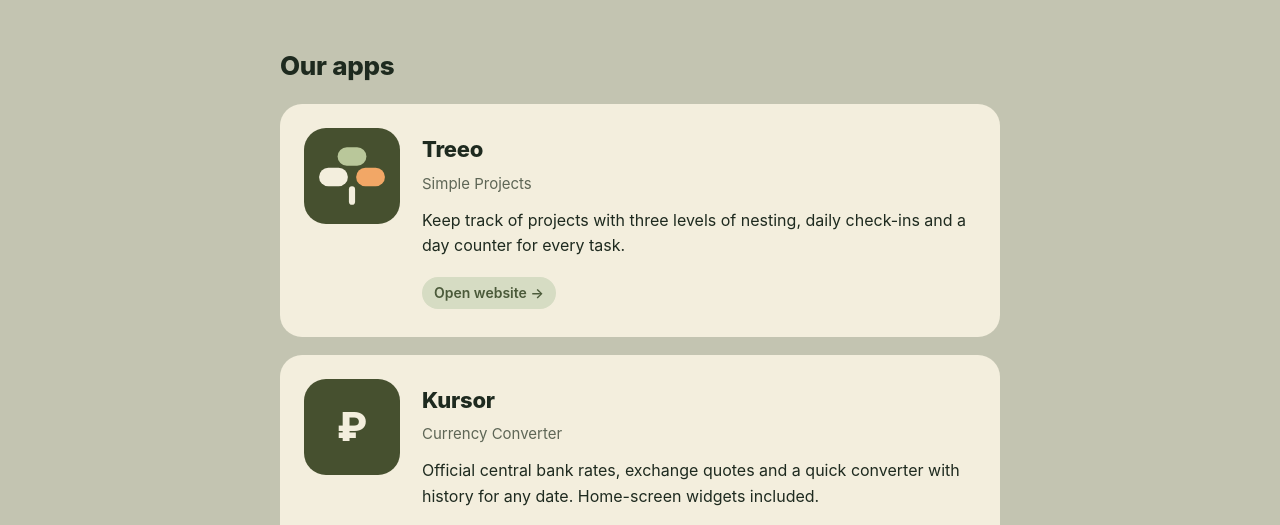
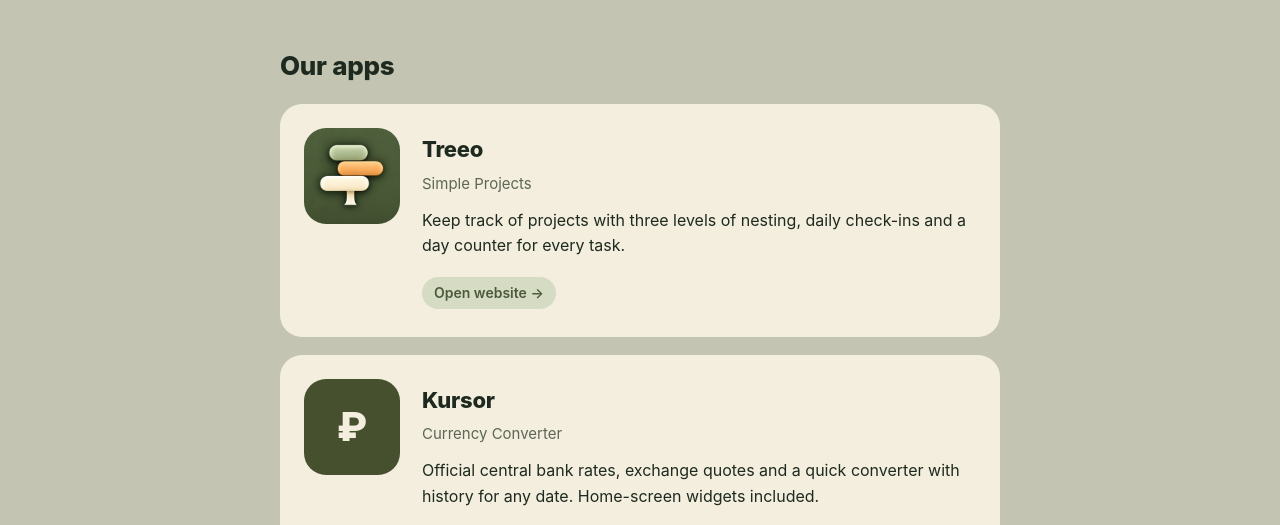
Before and after one commit to almilov/almilov.github.io, a plain HTML site: page index.html in a window 1280 px wide. Shown: the part 265-790 px from the top of the page. Drawn offline with Linux system fonts and the light colour scheme.

Commit message:
Update homepage style and add Treeo icon
Co-Authored-By: Claude Opus 5.5 <noreply@anthropic.com>
Claude-Session: https://claude.ai/code/session_01CL73NTXsqSe3iLHmWrW79g

```diff
--- a/index.html
+++ b/index.html
@@ -56,14 +56,7 @@
   <h2>Our apps</h2>
   <section class="apps">
     <a class="app" href="https://treeo.almilov.com">
-      <div class="icon i-treeo">
-        <svg width="70" height="70" viewBox="3 5 34 30" aria-hidden="true">
-          <rect x="4" y="16" width="14" height="9" rx="4.5" fill="#F3EEDD"/>
-          <rect x="13" y="6" width="14" height="9" rx="4.5" fill="#B9C79A"/>
-          <rect x="22" y="16" width="14" height="9" rx="4.5" fill="#F2A766"/>
-          <rect x="18.5" y="25" width="3" height="9" rx="1.5" fill="#F3EEDD"/>
-        </svg>
-      </div>
+      <img class="icon" src="icons/treeo.png" alt="Treeo app icon">
       <h3>Treeo</h3>
       <div class="tag">Simple Projects</div>
       <p class="desc">Keep track of projects with three levels of nesting, daily check-ins and a day counter for every task.</p>
```
Also changed, not shown: icons/treeo.png (added).
